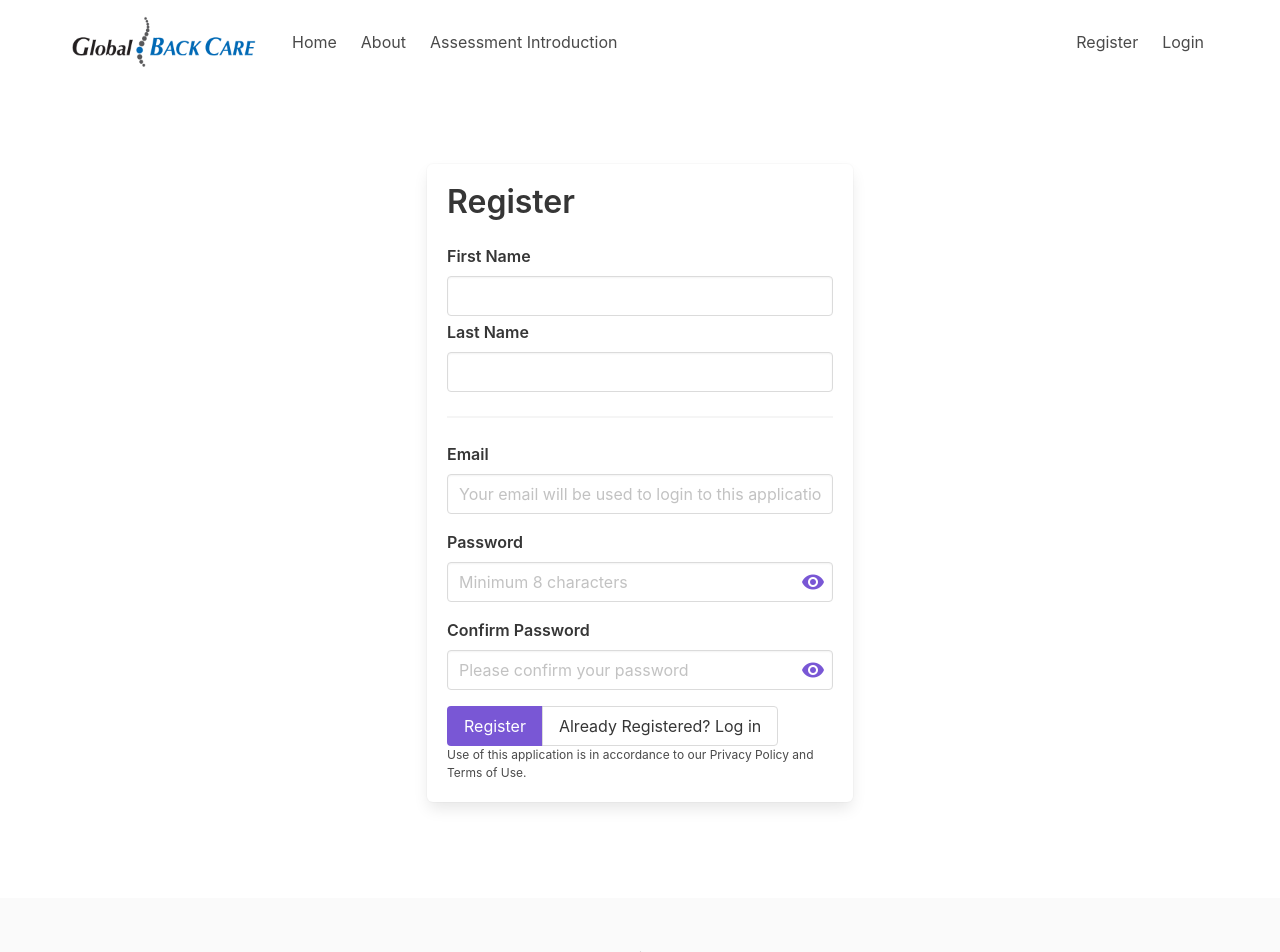
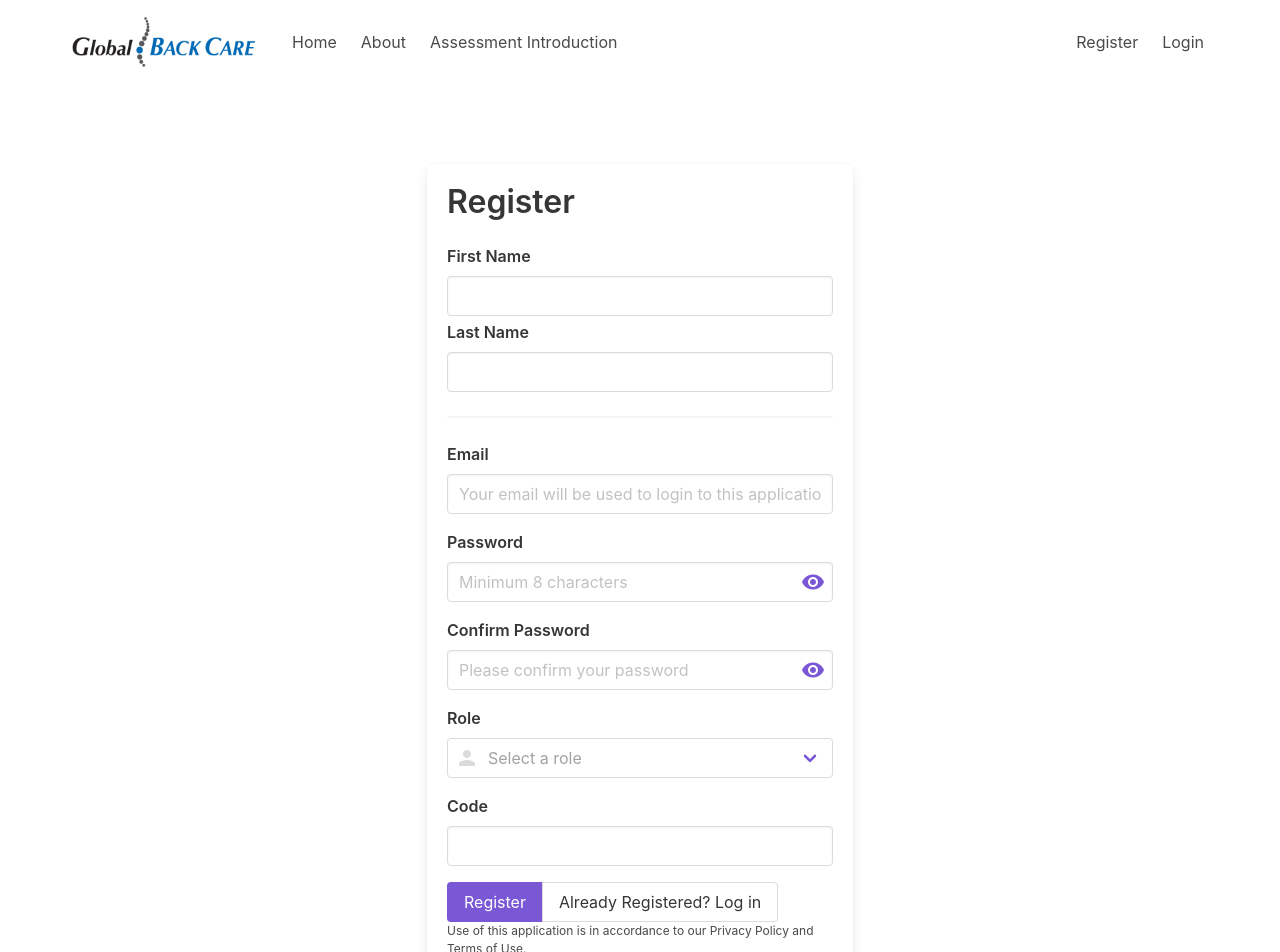
Before and after one commit to itsreallyhim/ClinicalDiagnosticApp, a Vue app in the folder clientapp/: page /auth/register in a window 1280 px wide. Shown: the top 952 px of the page. Built offline with nearby package versions, Linux system fonts and the light colour scheme.

Commit message:
added role and registration code to register form

```diff
--- a/clientapp/src/views/auth/Register.vue
+++ b/clientapp/src/views/auth/Register.vue
@@ -1,6 +1,5 @@
 <template>
   <ValidationObserver ref="observer" v-slot="{ handleSubmit }">
-
     <ValidationProvider rules="required" name="First Name" v-slot="{ errors, valid }">
       <b-field label="First Name"
                :type="{ 'is-danger': errors[0], 'is-success': valid }"
@@ -55,6 +54,32 @@
         </b-field>
       </ValidationProvider>
     </div>
+
+    <div class="my-4">
+      <ValidationProvider rules='required'
+                          name="Role"
+                          v-slot="{ errors }">
+        <b-field label="Role"
+                 :type="{ 'is-danger': errors[0], 'is-success': valid }"
+                 :message="errors">
+          <b-select icon="account" placeholder="Select a role" v-model="user.role" expanded>
+            <option value="patient">Patient</option>
+            <option value="doctor">Doctor</option>
+          </b-select>
+        </b-field>
+      </ValidationProvider>
+    </div>
+
+    <div class="my-4">
+      <ValidationProvider rules="required" name="Code" v-slot="{ errors, valid }">
+        <b-field label="Code"
+                 :type="{ 'is-danger': errors[0], 'is-success': valid }"
+                 :message="errors">
+          <b-input v-model="registrationCode" />
+        </b-field>
+      </ValidationProvider>
+    </div>
+
     <div class="buttons has-addons is-grouped">
       <b-button tag="input"
                 type="is-link"
@@ -69,6 +94,7 @@
       </b-button>
     </div>
   </ValidationObserver>
+
 </template>
 
 <script>
@@ -83,13 +109,16 @@
           lastName: '',
           emailaddress: '',
           password: '',
+          role: null
         },
+        registrationCode: ''
       };
     },
     methods: {
       ...mapActions('authentication', ['register']),
       submit() {
-        this.register(this.user);
+        this.$emit('clicked', true);
+        //this.register(this.user);
       },
     },
   };
```
